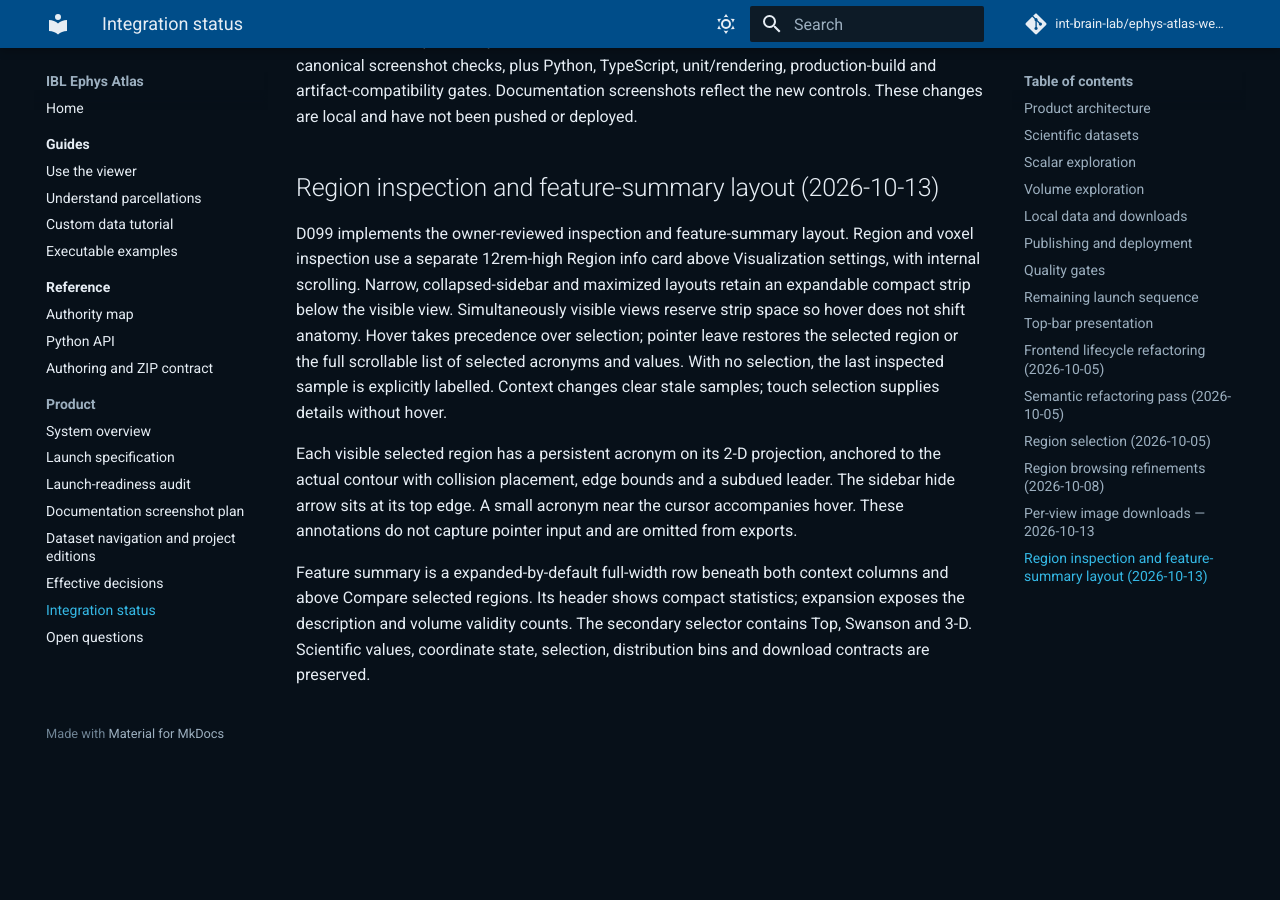
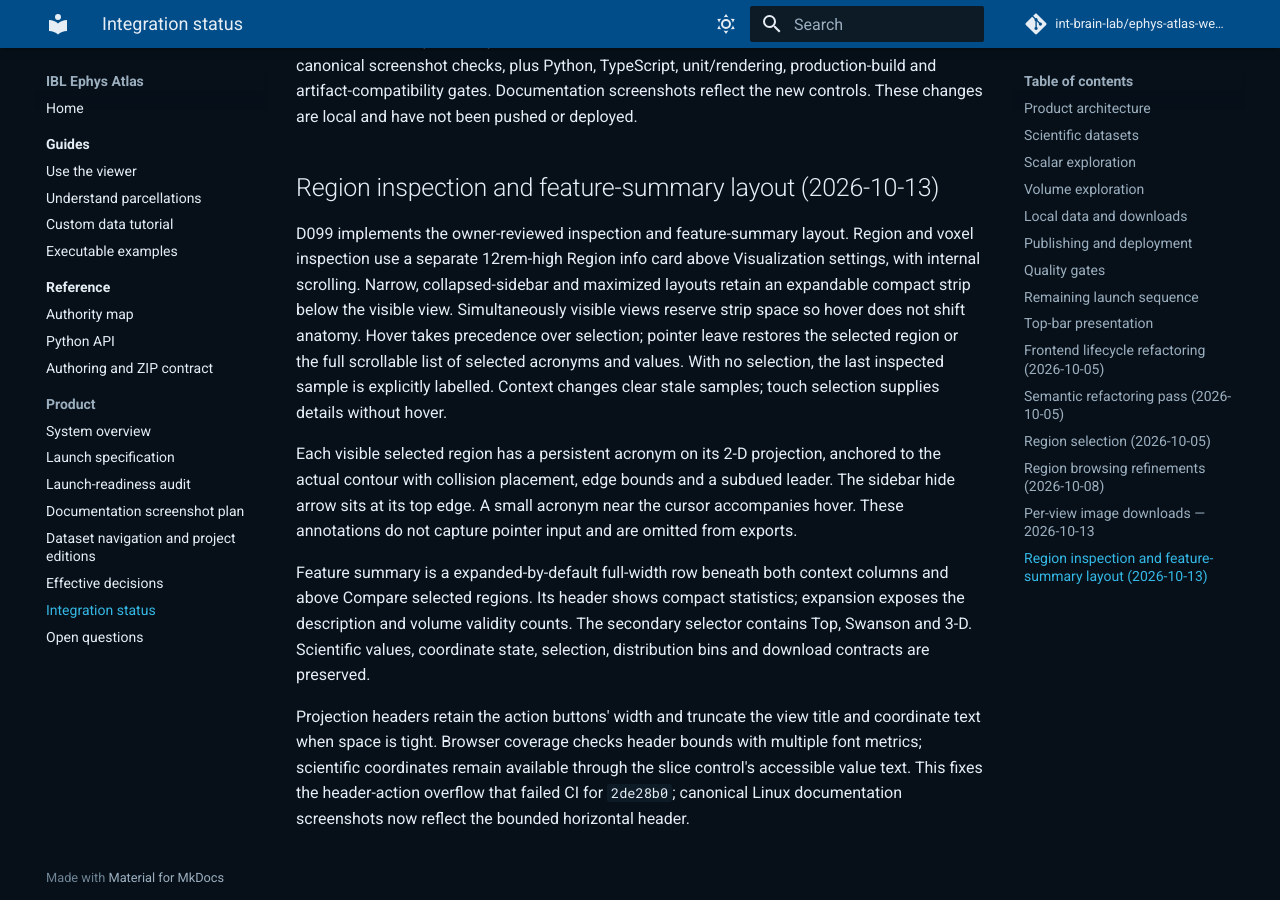
Before and after one commit to int-brain-lab/ephys-atlas-web-v2, an MkDocs documentation site: the page built from docs/INTEGRATION_STATUS.md, in a window 1280 px wide and 900 px high, scrolled down 17131 px. Built offline with MkDocs 1.6.1 and Material for MkDocs 9.7.7, drawn with Linux system fonts in a browser that asks for light colours; comment, search, counter and statistics services are not loaded; before the commit the page ends 17887 px from its top, so only the background shows below that.

Commit message:
Keep projection header actions within narrow frames

```diff
--- a/docs/INTEGRATION_STATUS.md
+++ b/docs/INTEGRATION_STATUS.md
@@ -684,3 +684,10 @@
 expansion exposes the description and volume validity counts. The secondary
 selector contains Top, Swanson and 3-D. Scientific values, coordinate state,
 selection, distribution bins and download contracts are preserved.
+
+Projection headers retain the action buttons' width and truncate the view title
+and coordinate text when space is tight. Browser coverage checks header bounds
+with multiple font metrics; scientific coordinates remain available through the
+slice control's accessible value text.
+This fixes the header-action overflow that failed CI for `2de28b0`; canonical
+Linux documentation screenshots now reflect the bounded horizontal header.
```
Also changed, not shown: web/src/styles/components/view-frame.css (+12 -0 lines), docs/assets/generated/linked-anatomical-views.png, 1 other file.
